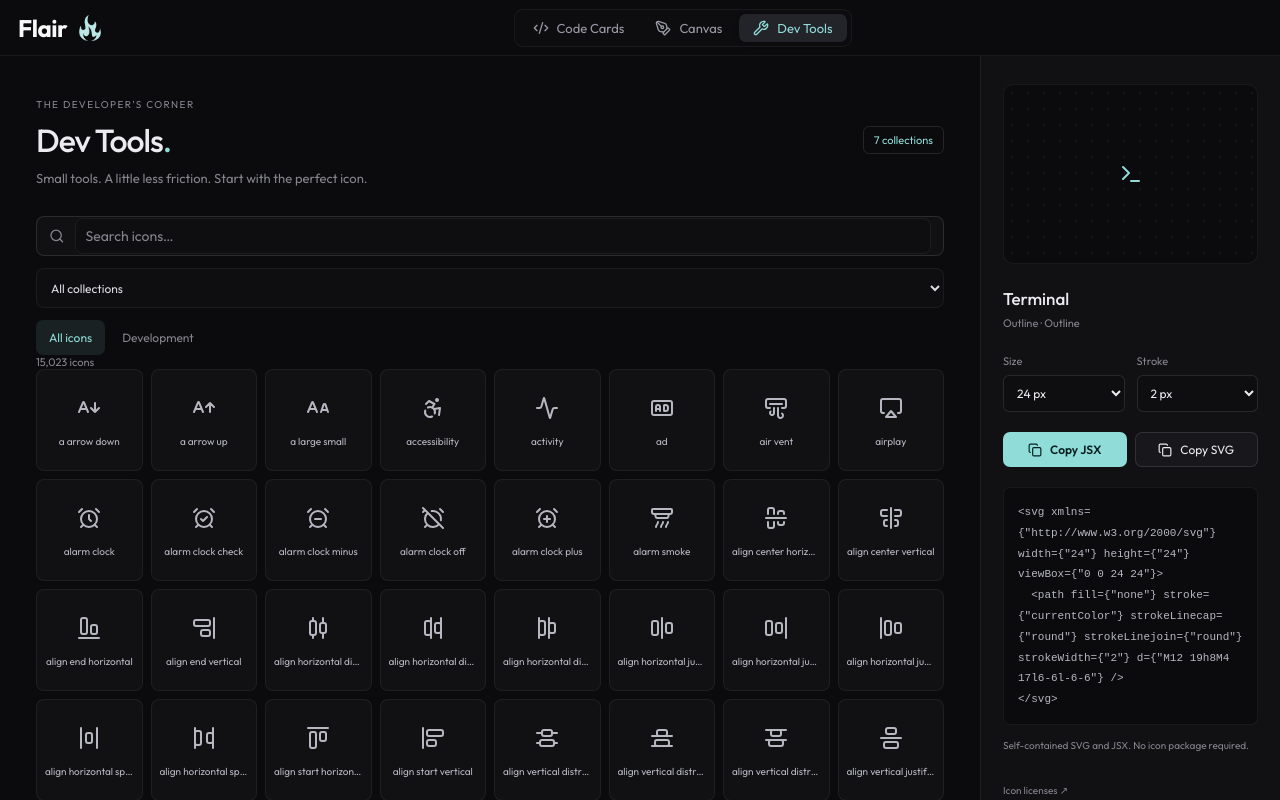
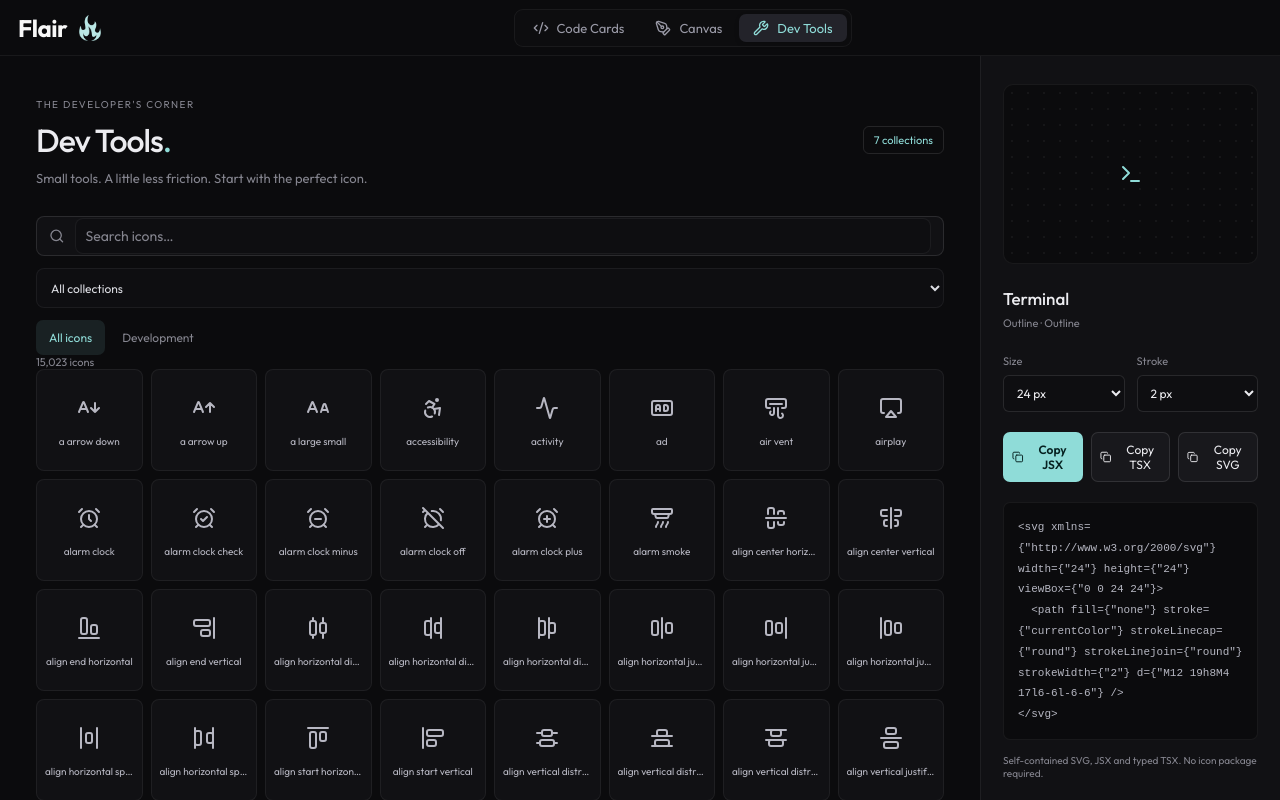
Before and after one commit to srimanbachu/flair, a React (Vite) app in the folder frontend/: page /dev-tools in a window 1280 px wide. Built offline with nearby package versions, Linux system fonts and the light colour scheme; a web font is replaced by a local one.

Commit message:
Offer TSX copying for every icon

```diff
--- a/frontend/src/devtools/IconInspector.tsx
+++ b/frontend/src/devtools/IconInspector.tsx
@@ -2,7 +2,7 @@ import { useState } from "react";
 import { Check, Copy } from "lucide-react";
 import { collections } from "./catalog";
 import type { IconEntry } from "./catalog";
-import { jsxSource, svgSource } from "./source";
+import { jsxSource, svgSource, tsxSource } from "./source";
 import { copyText } from "./clipboard";
 import { Artwork } from "./Artwork";
 import { useIconData } from "./useIconData";
@@ -22,13 +22,21 @@ export function IconInspector({
     (item) => item.prefix === entry.collection,
   )!;
   const copyKey = `${entry.id}:${size}:${strokeWidth}`;
-  async function copy(format: "JSX" | "SVG") {
+  async function copy(format: "JSX" | "TSX" | "SVG") {
     if (!data) return;
     try {
       await copyText(
         format === "JSX"
           ? jsxSource(data.artwork, size, strokeWidth, data.license)
-          : svgSource(data.artwork, size, strokeWidth, data.license),
+          : format === "TSX"
+            ? tsxSource(
+                entry.name,
+                data.artwork,
+                size,
+                strokeWidth,
+                data.license,
+              )
+            : svgSource(data.artwork, size, strokeWidth, data.license),
       );
       setCopied(`${copyKey}:${format}`);
       notify(`${entry.name} ${format} copied to clipboard.`);
@@ -102,7 +110,7 @@ export function IconInspector({
         </label>
       </div>
       <div className="dev-copy-actions">
-        {(["JSX", "SVG"] as const).map((format) => (
+        {(["JSX", "TSX", "SVG"] as const).map((format) => (
           <button
             key={format}
             disabled={!data}
@@ -126,7 +134,7 @@ export function IconInspector({
         </code>
       </pre>
       <p className="dev-inspector-note">
-        Self-contained SVG and JSX. No icon package required.
+        Self-contained SVG, JSX and typed TSX. No icon package required.
       </p>
       <a
         className="dev-license"
```
